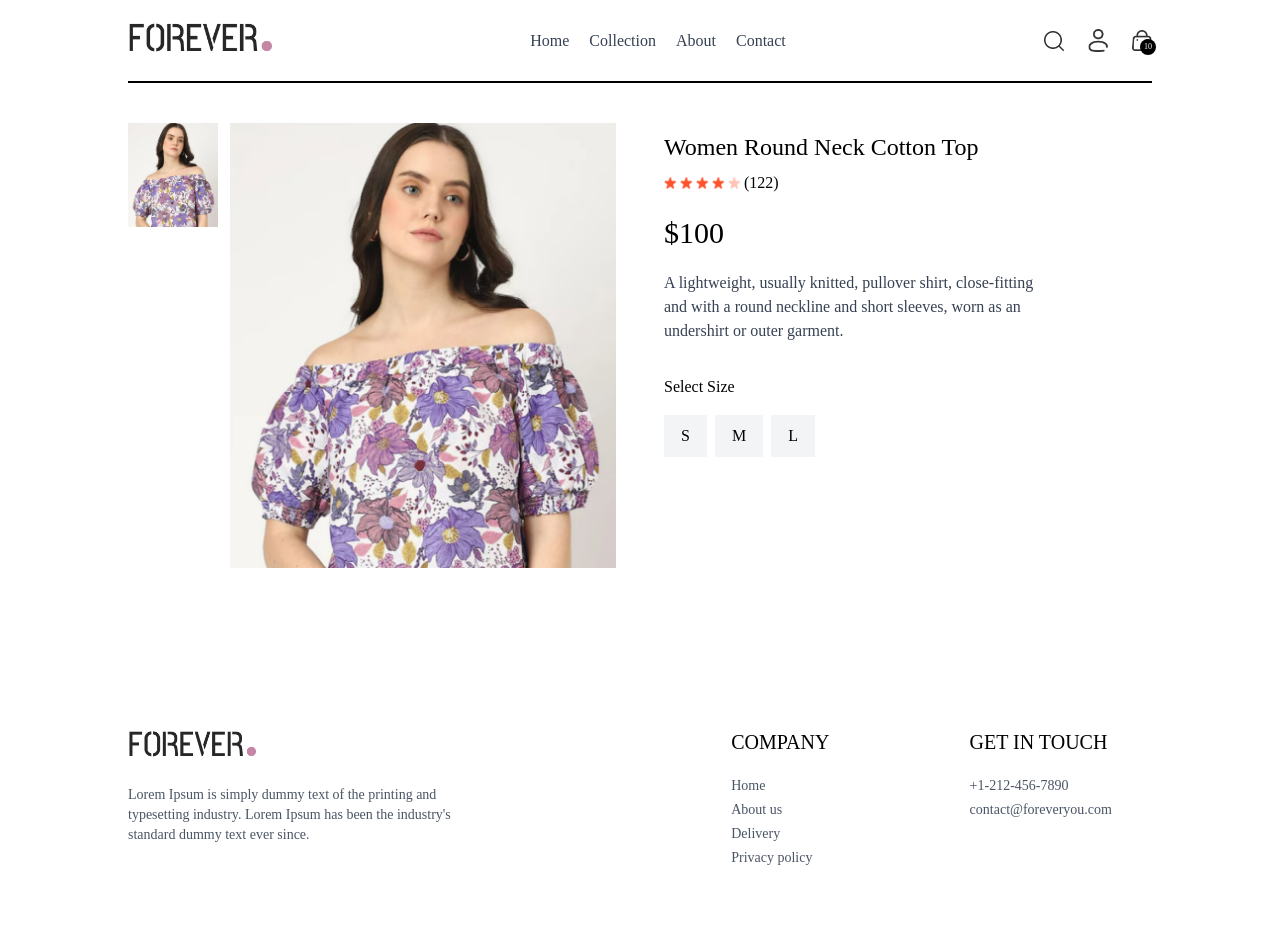
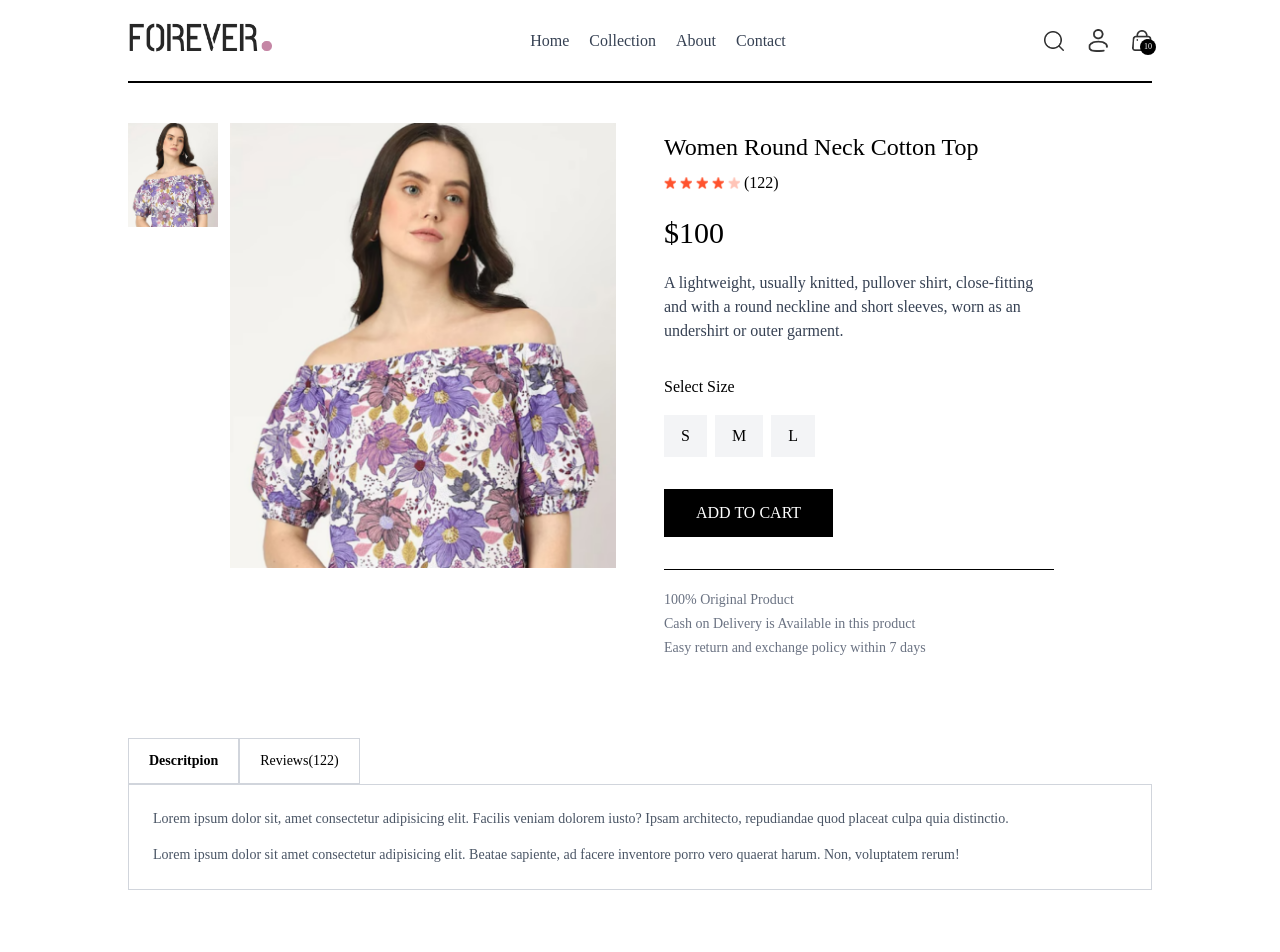
Before and after one commit to mijashsunar10/Ecommerce_mern, a React (Vite) app in the folder frontend/: page /product/aaaaa in a window 1280 px wide. Shown: the top 952 px of the page. Before the commit the page ends 908 px from the top, so only its background shows below. Built offline with nearby package versions, Linux system fonts and the light colour scheme.

Commit message:
Description and Review section frontedn done

```diff
--- a/frontend/src/pages/Product.jsx
+++ b/frontend/src/pages/Product.jsx
@@ -82,6 +82,15 @@ const Product = () => {
 
           </div>
 
+          <button className='bg-black text-white px-8 py-3 active:bg-gray-700'>ADD TO CART</button>
+          <hr className='mt-8 sm:w-4/5'/>
+          <div className='text-sm text-gray-500 mt-5 flex flex-col gap-1' >
+
+            <p>100% Original Product</p>
+            <p>Cash on Delivery is Available in this product</p>
+            <p>Easy return and exchange policy within 7 days</p>
+
+          </div>
 
 
         </div>
@@ -90,6 +99,27 @@ const Product = () => {
 
       </div>
 
+      {/* Description and Review Section */}
+
+      <div className='mt-20'>
+
+        <div className="flex">
+          <b className='border  border-gray-300 px-5 py-3 text-sm'>Descritpion</b>
+          <p className='border border-gray-300  px-5 py-3 text-sm'>Reviews(122)</p>
+        </div>
+
+        <div className='flex flex-col gap-4 border border-gray-300  px-6 py-6 text-sm text-gray-600'>
+          <p>Lorem ipsum dolor sit, amet consectetur adipisicing elit. Facilis veniam dolorem iusto? Ipsam architecto, repudiandae quod placeat culpa quia distinctio.</p>
+          <p>Lorem ipsum dolor sit amet consectetur adipisicing elit. Beatae sapiente, ad facere inventore porro vero quaerat harum. Non, voluptatem rerum!</p>
+
+        </div>
+
+      </div>
+
+      {/* Disply related products */}
+
+
+
     </div>
   ) : <div className='opacity-0'>
 
```
